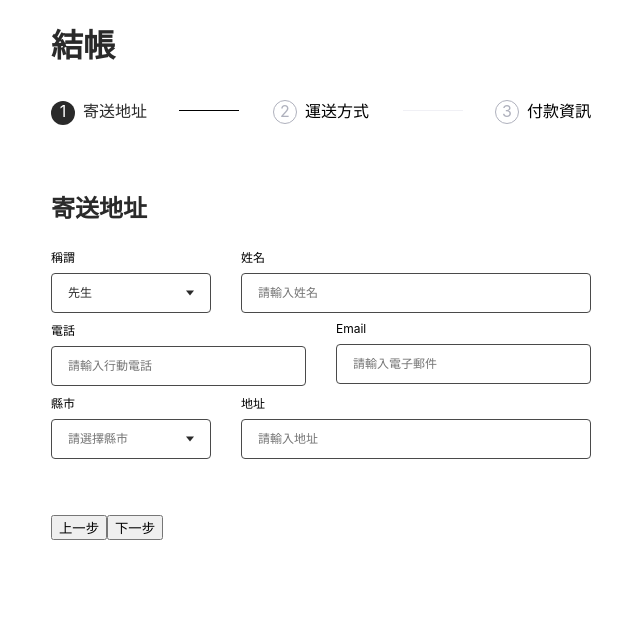
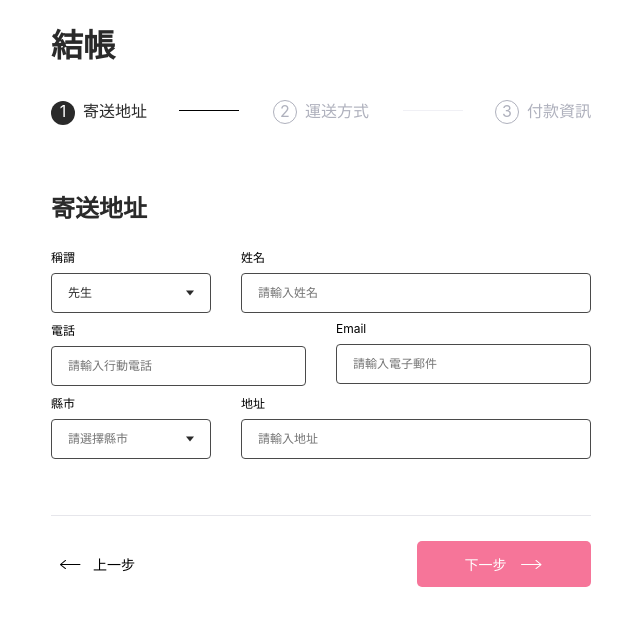
Before and after one commit to Ray625/Alpha-Shop, a React (Create React App) app: page / in a window 1280 px wide. Shown: the top 626 px of the page, without its empty margins (319-959 px from the left). Built offline with nearby package versions, Linux system fonts and the light colour scheme.

Commit message:
style: add progress-control style

```diff
--- a/src/components/form.js
+++ b/src/components/form.js
@@ -7,9 +7,9 @@ function SelectInput({title, label, array}) {
 
   return (
     <div className={label + '-input-group input-group'}>
-      <div className="input-label">{title}</div>
+      <label className="input-label" htmlFor={label}>{title}</label>
       <div className="select-container">
-        <select className="select-control" required>
+        <select className="select-control" required id={label}>
           {list}
         </select>
       </div>
@@ -17,11 +17,11 @@ function SelectInput({title, label, array}) {
   )
 }
 
-function DataInput({data, type="text", placeholder, name}) {
+function DataInput({data, type="text", placeholder, label}) {
   return (
-    <div className={name + "-input-group input-group"} >
-      <div className="input-label">{data}</div>
-      <input type={type} placeholder={'請輸入'+placeholder} className="input-control"/>
+    <div className={label + "-input-group input-group"} >
+      <label className="input-label" htmlFor={label}>{data}</label>
+      <input type={type} placeholder={'請輸入'+placeholder} className="input-control" id={label} />
     </div>
   )
 }
@@ -51,7 +51,7 @@ export default function Form() {
           <DataInput
             data="姓名"
             placeholder="姓名"
-            name="name"
+            label="name"
           />
         </InputCol>
 
@@ -60,13 +60,13 @@ export default function Form() {
             data="電話"
             type="tel"
             placeholder="行動電話"
-            name="tel"
+            label="tel"
             />
           <DataInput
             data="Email"
             type="email"
             placeholder="電子郵件"
-            name="email"
+            label="email"
             />
         </InputCol>
 
@@ -109,7 +109,7 @@ export default function Form() {
           <DataInput
             data="地址"
             placeholder="地址"
-            name="address"
+            label="address"
           />
         </InputCol>
       </section>
--- a/src/components/progress-control.js
+++ b/src/components/progress-control.js
@@ -1,4 +1,26 @@
-function Button({text}) {
+import rightArrow from '../icons/right-arrow.svg';
+import leftArrow from '../icons/left-arrow.svg';
+import '../style/progress-control.css'
+
+
+function Button({text, label, image = false}) {
+  if (image === rightArrow) {
+    return (
+      <button className={'button ' + label}>
+      {text}
+      <object data={image} class="next-cursor-point">
+      </object>
+    </button>
+    )
+  } else if (image === leftArrow) {
+    return (
+      <button className={label + ' button'}>
+      <object data={image} class="prev-cursor-point">
+      </object>
+      {text}
+    </button>
+    )
+  }
   return (
     <button>
       {text}
@@ -9,8 +31,8 @@ function Button({text}) {
 export default function ProgressControler() {
   return (
     <section className="button-group">
-      <Button text="上一步" className='prev-button' />
-      <Button text="下一步" className='next-button' />
+      <Button text="上一步" label='prev-button' image={leftArrow}/>
+      <Button text="下一步" label='next-button' image={rightArrow}/>
     </section>
   )
 }
--- a/src/style/App.css
+++ b/src/style/App.css
@@ -3,17 +3,21 @@
   --pale-gray: #F0F0F5;
   --gray: #4A4A4A;
   --dark-gray: #2A2A2A;
+  --button-group-border-gray: #E6E6EB;
+  --button-red: #f67599;
   --white: #fff;
   --black: #000;
   --main-title-size: 32px;
   --title-size: 24px;
   --progress-font-size: 16px;
+  --button-font-size: 14px;
   --label-size: 12px;
   --font-bold: 700;
 }
 
 * {
   box-sizing: border-box;
+  font-family: ;
 }
 
 h1,h2,h3,h4,h5,h6 {
--- a/src/style/form.css
+++ b/src/style/form.css
@@ -27,6 +27,7 @@
 }
 
 .input-label {
+  display: block;
   margin-bottom: 8px;
   font-size: var(--label-size);
 }
--- /dev/null
+++ b/src/style/progress-control.css
@@ -0,0 +1,44 @@
+.button-group {
+  width: 540px;
+  height: 72px;
+  display: flex;
+  justify-content: space-between;
+  align-items: flex-end;
+  border-top: 0.5px solid var(--button-group-border-gray);
+}
+
+.button {
+  width: 174px;
+  height: 46px;
+
+  display:flex;
+  text-align: center;
+  align-items: center;
+
+  font-size: var(--button-font-size);
+  background-color: var(--white);
+
+  border: 1px solid transparent;
+  border-radius: 5px;
+
+  position: relative;
+  cursor: pointer;
+  &:hover {
+    border: 1px solid var(--gray);
+    opacity: 0.9;
+  }
+
+  &.next-button {
+    justify-content: center;
+    background-color: var(--button-red);
+    color: var(--white);
+  }
+}
+
+.next-cursor-point {
+  margin-left: 12px;
+}
+
+.prev-cursor-point {
+  margin-right: 11px;
+}
--- a/src/style/progress.css
+++ b/src/style/progress.css
@@ -42,5 +42,6 @@
 }
 
 .progress-label {
+  color: var(--light-gray);
   font-size: var(--progress-font-size);
 }
```
Also changed, not shown: src/icons/left-arrow.svg (added), src/icons/right-arrow.svg (added).
